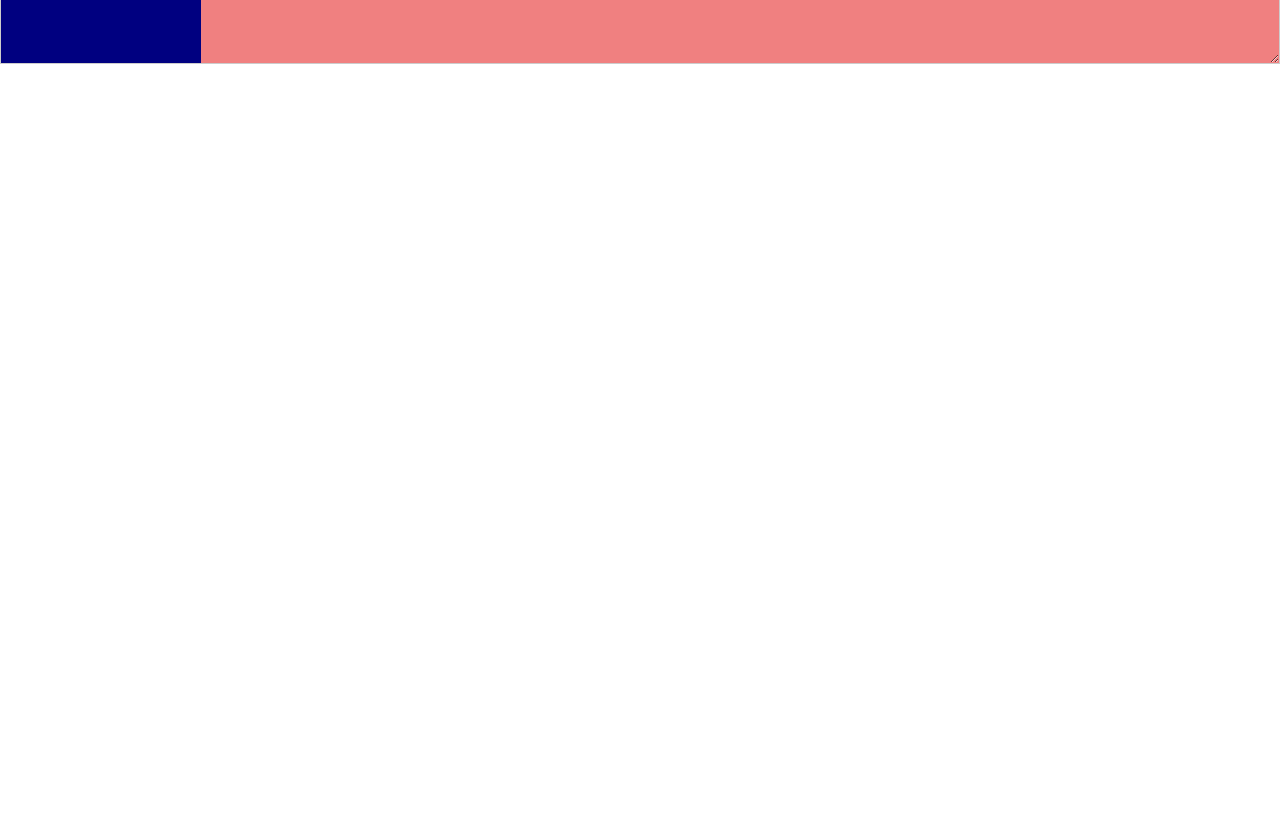
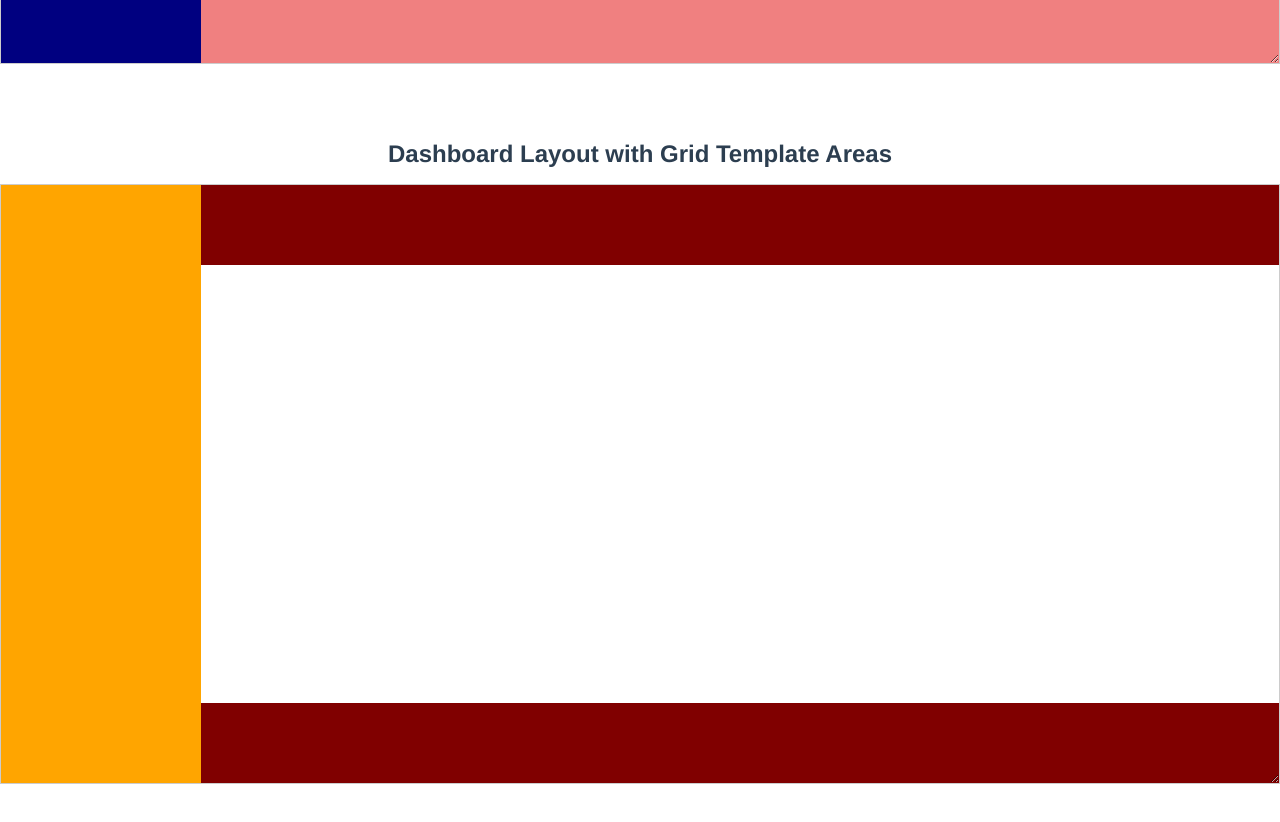
Before and after one commit to doohanas/flex-grid-project, a Vue app: page /dashboard-example in a window 1280 px wide. Shown: the part 740-1562 px from the top of the page. Before the commit the page ends 876 px from the top, so only its background shows below. Built offline with nearby package versions, Linux system fonts and the light colour scheme.

Commit message:
feat: add grid template areas example

```diff
--- /dev/null
+++ b/src/components/Grid/DashboardTwo.vue
@@ -0,0 +1,50 @@
+<template>
+  <div class="dashboard resizable">
+    <aside class="dashboard__sidebar"></aside>
+    <header class="dashboard__header"></header>
+    <main class="dashboard__content"></main>
+    <footer class="dashboard__footer"></footer>
+  </div>
+</template>
+
+<script>
+export default {};
+</script>
+
+<style scoped>
+.dashboard {
+  width: 100%;
+  min-height: 600px;
+  display: grid;
+  grid-template-columns: auto 1fr;
+  grid-template-rows: auto 1fr auto;
+  grid-template-areas:
+    'sidebar header'
+    'sidebar content'
+    'sidebar footer';
+  border: 1px solid #ccc;
+}
+
+.dashboard__sidebar {
+  grid-area: sidebar;
+  min-width: 200px;
+  background: orange;
+}
+
+.dashboard__header {
+  grid-area: header;
+  min-height: 80px;
+  background: maroon;
+}
+
+.dashboard__content {
+  grid-area: content;
+  background: white;
+}
+
+.dashboard__footer {
+  grid-area: footer;
+  min-height: 80px;
+  background: maroon;
+}
+</style>
--- a/src/views/DashboardExample.vue
+++ b/src/views/DashboardExample.vue
@@ -6,15 +6,23 @@
         <DashboardOne />
       </div>
     </section>
+    <section class="section__wrapper">
+      <h2>Dashboard Layout with Grid Template Areas</h2>
+      <div class="section__container">
+        <DashboardTwo />
+      </div>
+    </section>
   </div>
 </template>
 
 <script>
 import DashboardOne from '../components/Grid/DashboardOne.vue';
+import DashboardTwo from '../components/Grid/DashboardTwo.vue';
 
 export default {
   components: {
     DashboardOne,
+    DashboardTwo,
   },
 };
 </script>
```
